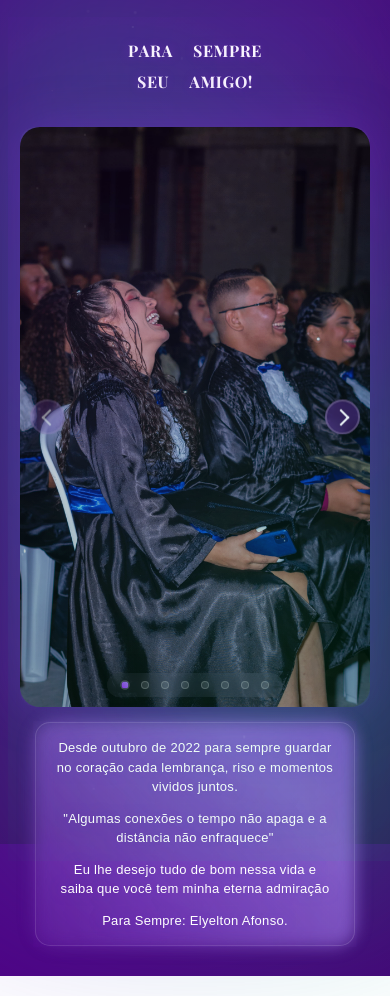
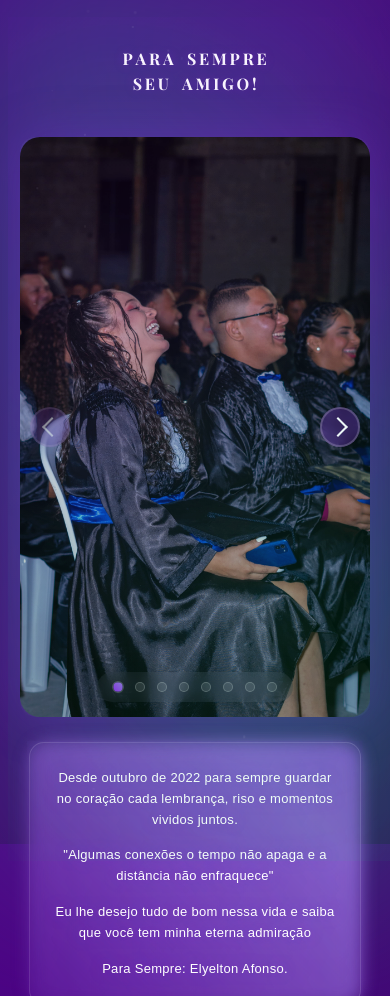
Before and after one commit to Gordinho-77/n-o-, a plain HTML site: page index.html in a window 390 px wide. Shown: the top 996 px of the page. Drawn offline with nearby package versions, Linux system fonts and the light colour scheme.

Commit message:
Add files via upload

```diff
--- a/index.html
+++ b/index.html
@@ -186,41 +186,43 @@
         /* Estilos do título */
         .titulo {
             color: var(--cor-texto);
-            font-size: clamp(24px, 4vw, 42px);
+            font-size: clamp(20px, 5vw, 42px);
             text-shadow: var(--sombra-texto);
             position: relative;
             display: flex;
             flex-direction: column;
             align-items: center;
             justify-content: center;
-            padding: clamp(10px, 2vw, 25px);
+            padding: clamp(8px, 2vw, 25px);
             text-transform: uppercase;
-            letter-spacing: clamp(0.5px, 0.3vw, 2px);
+            letter-spacing: clamp(0.3px, 0.2vw, 2px);
             width: 100%;
             max-width: min(800px, 95vw);
             text-align: center;
             margin-bottom: clamp(10px, 2vw, 25px);
             word-wrap: break-word;
-            gap: 10px;
+            gap: clamp(5px, 1vw, 10px);
             font-family: 'Playfair Display', serif;
         }
 
         .linha-titulo {
-            display: inline-flex;
+            display: flex;
             justify-content: center;
             align-items: center;
             margin: 0;
-            white-space: nowrap;
+            flex-wrap: wrap;
+            gap: clamp(2px, 0.5vw, 8px);
         }
 
         .titulo span {
             display: inline-block;
             transition: transform 0.3s ease;
             text-shadow: 0 0 10px rgba(138, 43, 226, 0.4);
+            font-size: clamp(18px, 4vw, 42px);
         }
 
         .espaco {
-            margin: 0 8px;
+            margin: 0 clamp(2px, 0.5vw, 8px);
         }
 
         .palavra {
@@ -231,6 +233,47 @@
         .titulo span:hover {
             transform: translateY(-3px);
             text-shadow: 0 0 15px rgba(138, 43, 226, 0.6);
+        }
+
+        /* Media Queries para o título */
+        @media screen and (max-width: 480px) {
+            .titulo {
+                font-size: clamp(16px, 4vw, 24px);
+                padding: 8px 5px;
+                gap: 4px;
+            }
+
+            .linha-titulo {
+                gap: 2px;
+            }
+
+            .titulo span {
+                font-size: clamp(16px, 4vw, 24px);
+            }
+
+            .espaco {
+                margin: 0 2px;
+            }
+        }
+
+        @media screen and (max-width: 320px) {
+            .titulo {
+                font-size: clamp(14px, 3.5vw, 20px);
+                padding: 6px 3px;
+                gap: 3px;
+            }
+
+            .linha-titulo {
+                gap: 1px;
+            }
+
+            .titulo span {
+                font-size: clamp(14px, 3.5vw, 20px);
+            }
+
+            .espaco {
+                margin: 0 1px;
+            }
         }
 
         /* Container da música */
@@ -579,56 +622,6 @@
             }
         }
 
-        @media screen and (max-width: 480px) {
-            .container {
-                gap: 15px;
-                padding: 10px;
-            }
-
-            .carrossel-container {
-                width: min(280px, 90vw);
-                height: min(480px, 160vw);
-            }
-
-            .area-texto {
-                width: min(320px, 95vw);
-                padding: 15px;
-                font-size: 13px;
-                line-height: 1.5;
-            }
-
-            .area-texto p {
-                margin-bottom: 12px;
-                padding: 0 5px;
-            }
-
-            .carrossel-botoes {
-                bottom: 10px;
-                padding: 8px 14px;
-            }
-
-            .carrossel-botao {
-                width: 8px;
-                height: 8px;
-            }
-
-            .titulo {
-                font-size: 16px;
-                letter-spacing: 0.5px;
-                padding: 10px 5px;
-            }
-
-            .seta-navegacao {
-                width: 35px;
-                height: 35px;
-            }
-
-            .seta-navegacao::before {
-                width: 10px;
-                height: 10px;
-            }
-        }
-
         @media screen and (min-width: 1200px) {
             .container {
                 gap: 40px;
@@ -880,9 +873,7 @@
         const botoes = document.querySelectorAll('.carrossel-botao');
         let slideAtual = 0;
         const totalSlides = botoes.length;
-        let startX = null;
-        let moveX = null;
-        let isDragging = false;
+        let touchStartX = null;
 
         function atualizarCarrossel() {
             const offset = slideAtual * 12.5;
@@ -947,57 +938,6 @@
             }
 
             touchStartX = null;
-        });
-
-        // Eventos de mouse para desktop
-        carrossel.addEventListener('mousedown', (e) => {
-            e.preventDefault();
-            startX = e.clientX;
-            carrossel.style.transition = 'none';
-            isDragging = true;
-        });
-
-        carrossel.addEventListener('mousemove', (e) => {
-            if (!isDragging || startX === null) return;
-
-            moveX = e.clientX;
-            const diff = moveX - startX;
-            const offset = -slideAtual * 12.5 + (diff / carrossel.offsetWidth * 100);
-
-            // Limita o deslizamento
-            if (offset > 0 || offset < -(totalSlides - 1) * 12.5) return;
-
-            carrossel.style.transform = `translateX(${offset}%)`;
-        });
-
-        carrossel.addEventListener('mouseup', (e) => {
-            if (!isDragging || startX === null) return;
-
-            const diff = moveX - startX;
-            const threshold = carrossel.offsetWidth * 0.5;
-
-            if (Math.abs(diff) > threshold) {
-                if (diff > 0) {
-                    slideAnterior();
-                } else {
-                    proximoSlide();
-                }
-            } else {
-                atualizarCarrossel();
-            }
-
-            startX = null;
-            moveX = null;
-            isDragging = false;
-        });
-
-        carrossel.addEventListener('mouseleave', () => {
-            if (isDragging) {
-                atualizarCarrossel();
-                startX = null;
-                moveX = null;
-                isDragging = false;
-            }
         });
 
         // Adiciona eventos aos botões
```
